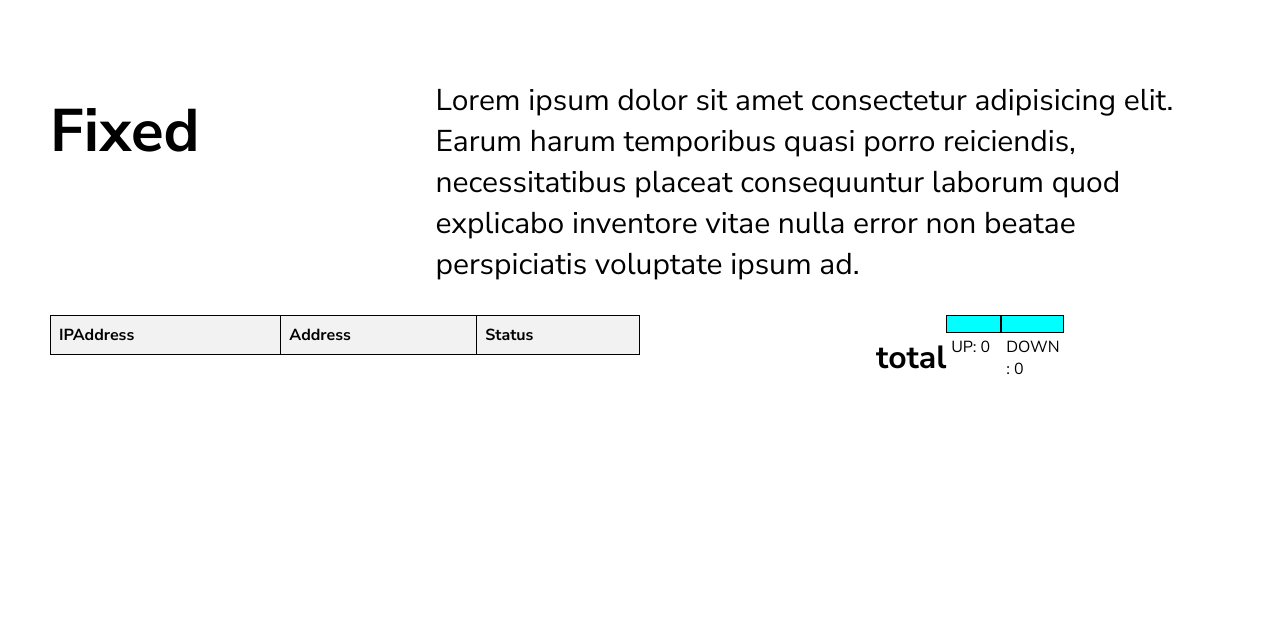
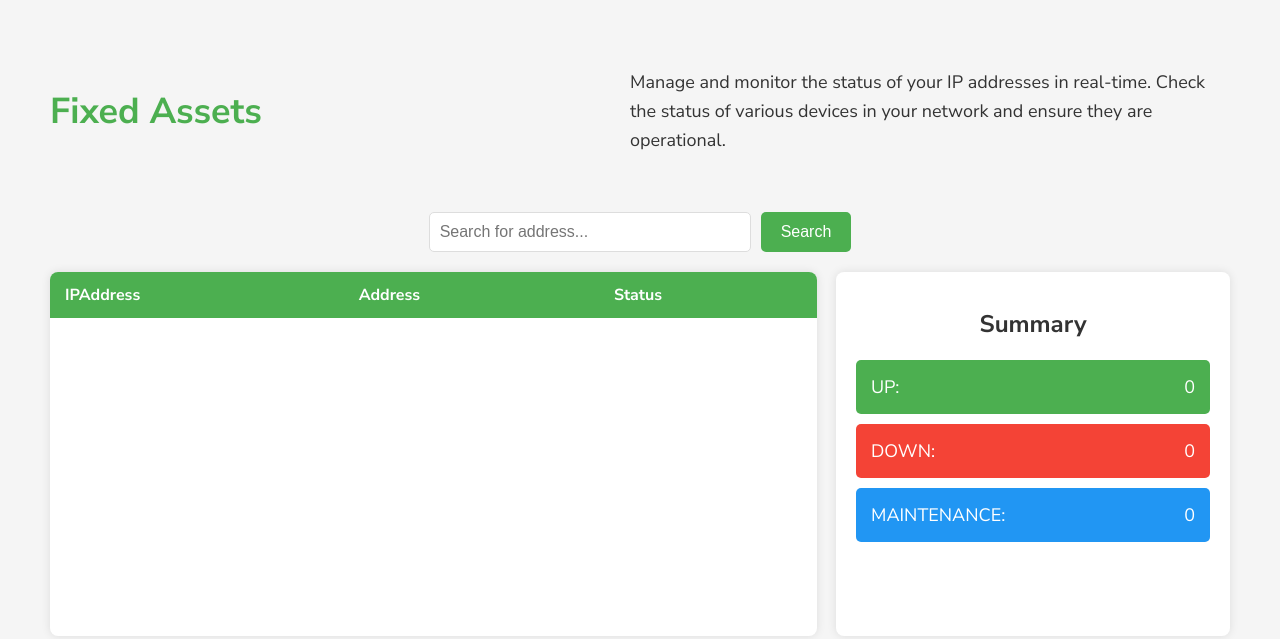
Before and after one commit to KushalSihag/Asset_Managment_System, a plain HTML site: page index.html in a window 1280 px wide. Drawn offline with Linux system fonts and the light colour scheme; no server answers.

Commit message:
Update index.html

```diff
--- a/index.html
+++ b/index.html
@@ -7,78 +7,136 @@
         <link rel="preconnect" href="https://fonts.googleapis.com">
         <link rel="preconnect" href="https://fonts.gstatic.com" crossorigin>
         <link href="https://fonts.googleapis.com/css2?family=Nunito+Sans:ital,opsz,wght@0,6..12,200..1000;1,6..12,200..1000&display=swap" rel="stylesheet">
-    <title>Asset managment system</title>
+        <title>Asset Management System</title>
         <style>
-        body{
+            body {
                 font-family: "Nunito Sans", sans-serif;
                 margin: 50px;
+                background-color: #f5f5f5;
+                color: #333;
             }
-        table {
+
+            .container {
+                display: flex;
+                justify-content: space-between;
+                align-items: center;
+                margin-bottom: 40px;
+            }
+
+            .Inner_container_name h1 {
+                font-size: 36px;
+                color: #4CAF50;
+            }
+
+            .Inner_container_description p {
+                max-width: 600px;
+                font-size: 18px;
+                line-height: 1.6;
+            }
+
+            .search-container {
+                display: flex;
+                justify-content: center;
+                margin-bottom: 20px;
+            }
+
+            .search-container input[type="text"] {
+                padding: 10px;
+                width: 300px;
+                border: 1px solid #ddd;
+                border-radius: 5px;
+                font-size: 16px;
+            }
+
+            .search-container button {
+                padding: 10px 20px;
+                margin-left: 10px;
+                background-color: #4CAF50;
+                color: #fff;
+                border: none;
+                border-radius: 5px;
+                font-size: 16px;
+                cursor: pointer;
+            }
+
+            .search-container button:hover {
+                background-color: #45a049;
+            }
+
+            .IP_data {
+                display: flex;
+                justify-content: space-between;
+            }
+
+            .IP_data_table {
+                width: 65%;
+                background: #fff;
+                border-radius: 8px;
+                box-shadow: 0 0 10px rgba(0, 0, 0, 0.1);
+                overflow: hidden;
+            }
+
+            .IP_data_table table {
                 width: 100%;
                 border-collapse: collapse;
             }
 
-        th,
-        td {
-            border: 1px solid black;
-            padding: 8px;
+            .IP_data_table th, .IP_data_table td {
+                padding: 12px 15px;
                 text-align: left;
             }
 
-        th {
-            background-color: #f2f2f2;
-
-        }
-        .container{
-            position: relative;
-            display: flex;
-
-            font-size: 30px;
-        }
-        .Inner_container_name{
-            padding-right: 20%;
-
-        }
-        .IP_data{
-
-            display: flex;
-        }
-        .IP_data_table{
-            width: 50%;
-        }
-        .IP_data_count{
-        padding-left: 20%;
-        display: flex;
-
-        }
-        .box{
-         height: 10%;
-         width: 120%;
-         background-color: aqua;
-         padding: 2%;
-         border:1px solid black ;
-        }
-       /* .ring-chart {
-            position: relative;
-            width: 200px;
-            height: 200px;
-            border-radius: 50%;
-            background: conic-gradient(
-                #4CAF50 0% 0%, /* Placeholder, will be updated by JS */
-               /* #FF9800 0% 100% /* Placeholder, will be updated by JS */
-           /* );
+            .IP_data_table th {
+                background-color: #4CAF50;
+                color: #fff;
             }
 
-        .ring-chart .center {
-            position: absolute;
-            top: 50%;
-            left: 50%;
-            width: 100px;
-            height: 100px;
-            background: white;
-            border-radius: 50%;
-            transform: translate(-50%, -50%);
-        }*/
+            .IP_data_table tr:nth-child(even) {
+                background-color: #f2f2f2;
+            }
+
+            .IP_data_count {
+                width: 30%;
+                background: #fff;
+                border-radius: 8px;
+                box-shadow: 0 0 10px rgba(0, 0, 0, 0.1);
+                padding: 20px;
+                text-align: center;
+            }
+
+            .IP_data_count h1 {
+                margin-bottom: 20px;
+                font-size: 24px;
+            }
+
+            .status-box {
+                display: flex;
+                justify-content: space-between;
+                align-items: center;
+                padding: 15px;
+                margin-bottom: 10px;
+                border-radius: 5px;
+                font-size: 18px;
+                color: #fff;
+            }
+
+            .box_up {
+                background-color: #4CAF50;
+            }
+
+            .box_down {
+                background-color: #f44336;
+            }
+
+            .box_maintenance {
+                background-color: #2196F3;
+            }
+
+            .no-results {
+                text-align: center;
+                font-size: 18px;
+                color: #f44336;
+            }
         </style>
     </head>
 
@@ -86,20 +144,20 @@
 
         <div class="container">
             <div class="Inner_container_name">
-            <h1>Fixed </h1>
+                <h1>Fixed Assets</h1>
             </div>
             <div class="Inner_container_description">
-            <p>Lorem ipsum dolor sit amet consectetur adipisicing elit.
-                Earum harum temporibus quasi porro reiciendis,
-                necessitatibus placeat consequuntur laborum quod explicabo inventore vitae
-                nulla error non beatae perspiciatis voluptate ipsum ad.</p>
+                <p>Manage and monitor the status of your IP addresses in real-time. Check the status of various devices in your network and ensure they are operational.</p>
+            </div>
         </div>
 
+        <div class="search-container">
+            <input type="text" id="searchInput" placeholder="Search for address...">
+            <button onclick="searchAddress()">Search</button>
         </div>
 
         <div class="IP_data">
-
-    <div  class="IP_data_table">
+            <div class="IP_data_table">
                 <table id="csvTable">
                     <thead>
                         <tr>
@@ -112,33 +170,60 @@
                         <!-- Data will be inserted here -->
                     </tbody>
                 </table>
+                <!-- <div id="noResults" class="no-results" style="display: none;">No results found</div> -->
             </div>
-<div  class="IP_data_count"    id="statusCounts">
-    <h1>total <span id="total"></span></h1>
-    <div class="box"><p>UP: <span id="yesCount">0</span></p></div>
-    <div class="box"><p>DOWN : <span id="noCount">0</span></p></div>
+            <div class="IP_data_count" id="statusCounts">
+                <h1>Summary</h1>
+                <div class="status-box box_up">
+                    <span>UP:</span> <span id="yesCount">0</span>
                 </div>
-<!-- <div class="ring-chart" id="ringChart">
-    <div class="center"></div>
-</div> -->
+                <div class="status-box box_down">
+                    <span>DOWN:</span> <span id="noCount">0</span>
+                </div>
+                <div class="status-box box_maintenance">
+                    <span>MAINTENANCE:</span> <span id="maintenanceCount">0</span>
+                </div>
+                <div class="status-box">
+                    <span>Total:</span> <span id="total">0</span>
+                </div>
+            </div>
         </div>
 
-
         <script>
-        // Function to update table data with real-time status
             function updateTable() {
-            // Fetch updated data from the server
                 fetch('/update-status')
                     .then(response => response.json())
                     .then(data => {
-                    // Clear previous content
+                        populateTable(data);
+                    })
+                    .catch(error => console.error('Error updating table:', error));
+            }
+
+            function searchAddress() {
+                const searchInput = document.getElementById('searchInput').value.trim().toLowerCase();
+                fetch('/update-status')
+                    .then(response => response.json())
+                    .then(data => {
+                        const filteredData = data.filter(row => row.Address.toLowerCase().includes(searchInput));
+                        populateTable(filteredData);
+                    })
+                    .catch(error => console.error('Error searching address:', error));
+            }
+
+            function populateTable(data) {
                 const tableBody = document.querySelector('#csvTable tbody');
+                const noResults = document.getElementById('noResults');
                 tableBody.innerHTML = '';
 
                 let yesCount = 0;
                 let noCount = 0;
+                let maintenanceCount = 0;
 
-                    // Populate the table with updated data
+                if (data.length === 0) {
+                    noResults.style.display = 'block';
+                } else {
+                    noResults.style.display = 'none';
+
                     data.forEach(row => {
                         const tableRow = document.createElement('tr');
                         const ipCell = document.createElement('td');
@@ -151,8 +236,10 @@
 
                         if (row.Status === 'YES') {
                             yesCount++;
-                        } else {
+                        } else if (row.Status === 'NO') {
                             noCount++;
+                        } else if (row.Status === 'MAINTENANCE') {
+                            maintenanceCount++;
                         }
 
                         tableRow.appendChild(ipCell);
@@ -160,33 +247,11 @@
                         tableRow.appendChild(statusCell);
                         tableBody.appendChild(tableRow);
                     });
-                    //ring
-                   // const up_percentage =  (yesCount/total)*100;
-                   // const Down_percentage = (noCount/total)*100;
-                    //console.log(`yesCount: ${up_percentage}%`);
-                   //console.log(`noCount: ${Down_Percentage}%`);
+                }
 
-                    // Update the ring chart background dynamically
-                    //document.getElementById('ringChart').style.background = `conic-gradient(
-                     //   #4CAF50 0% ${up_percentage}%,
-                       // #FF9800 ${Down_percentage}% 100%
-                  //  )`;
-                    // Update the counts
-                    const total = noCount + yesCount;
+                const total = data.length;
                 document.getElementById('yesCount').textContent = yesCount;
                 document.getElementById('noCount').textContent = noCount;
+                document.getElementById('maintenanceCount').textContent = maintenanceCount;
                 document.getElementById('total').textContent = total;
-                })
-                .catch(error => console.error('Error updating table:', error));
             }
-
-        // Update the table every 30 seconds
-        setInterval(updateTable, 30000);
-
-        // Initial update
-        updateTable();
-    </script>
-
-</body>
-
-</html>
```
Lines whose indentation alone changed are shown as unchanged.
